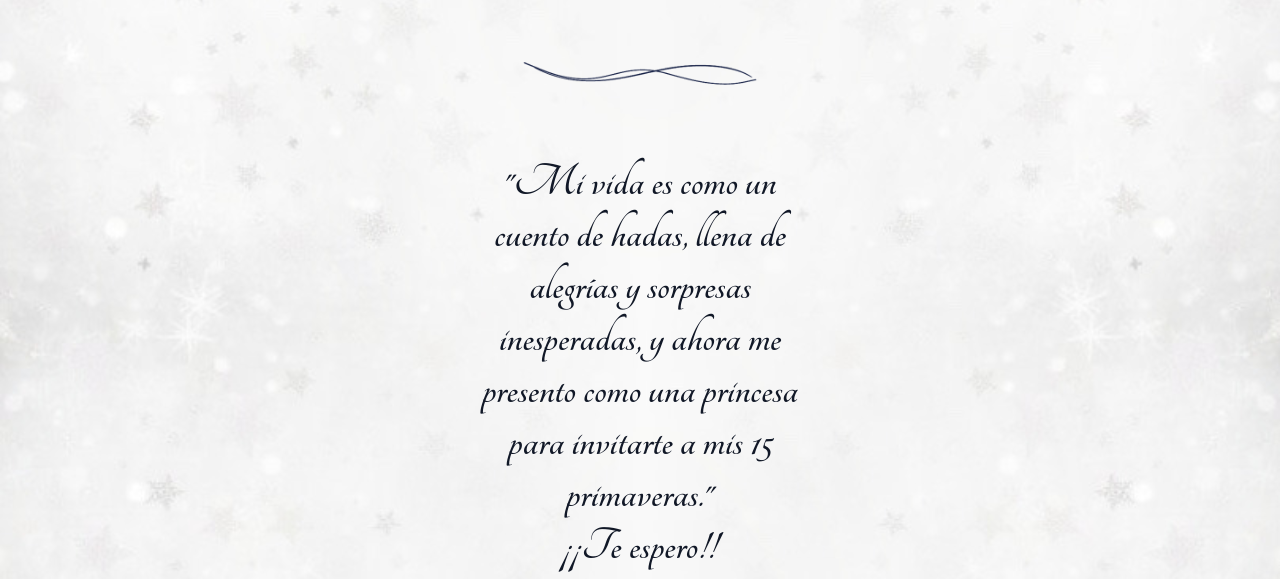
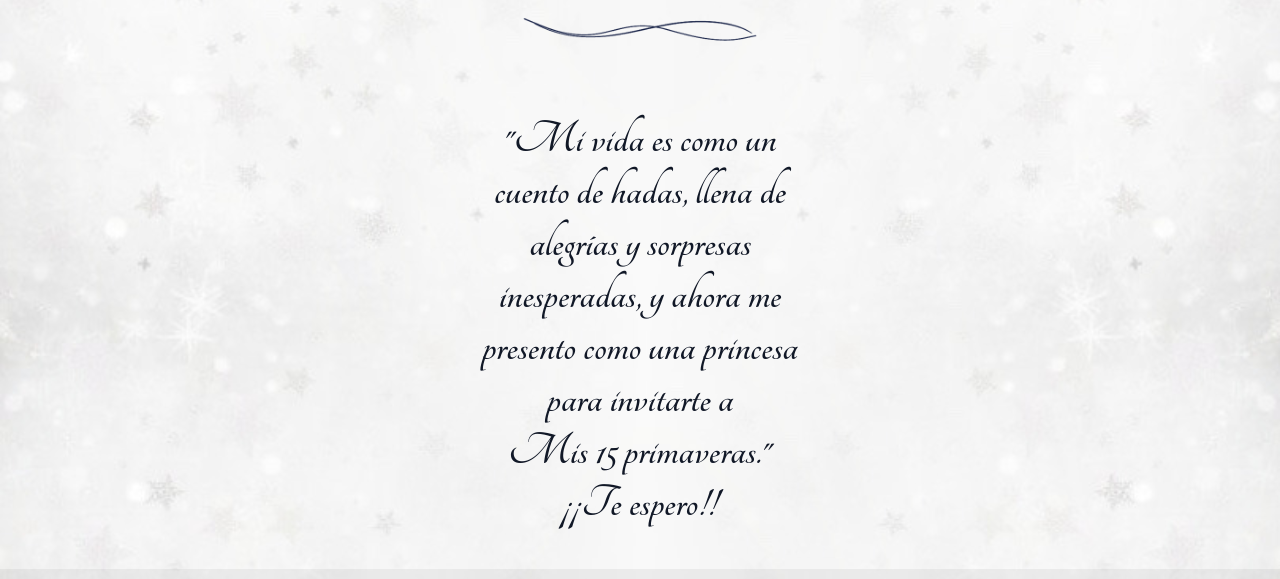
Before and after one commit to diegosarlinga/diegosarlinga.github.io, a plain HTML site: page index.html in a window 1280 px wide. Shown: the part 7226-7805 px from the top of the page. Drawn offline with nearby package versions, Linux system fonts and the light colour scheme.

Commit message:
update logo

```diff
--- a/index.html
+++ b/index.html
@@ -172,7 +172,8 @@
   <section id="closing">
     <p class="max-w-xs text-center font-tangerine mx-auto mt-10 text-5xl mb-10 font-bold">
       "Mi vida es como un cuento de hadas, llena de alegrías y sorpresas inesperadas, y ahora me presento como
-      una princesa para invitarte a mis 15 primaveras."<br>
+      una princesa para invitarte a<br>
+      Mis 15 primaveras."<br>
       ¡¡Te espero!!
     </p>
   </section>
```
Also changed, not shown: images/ana-logo.png.
